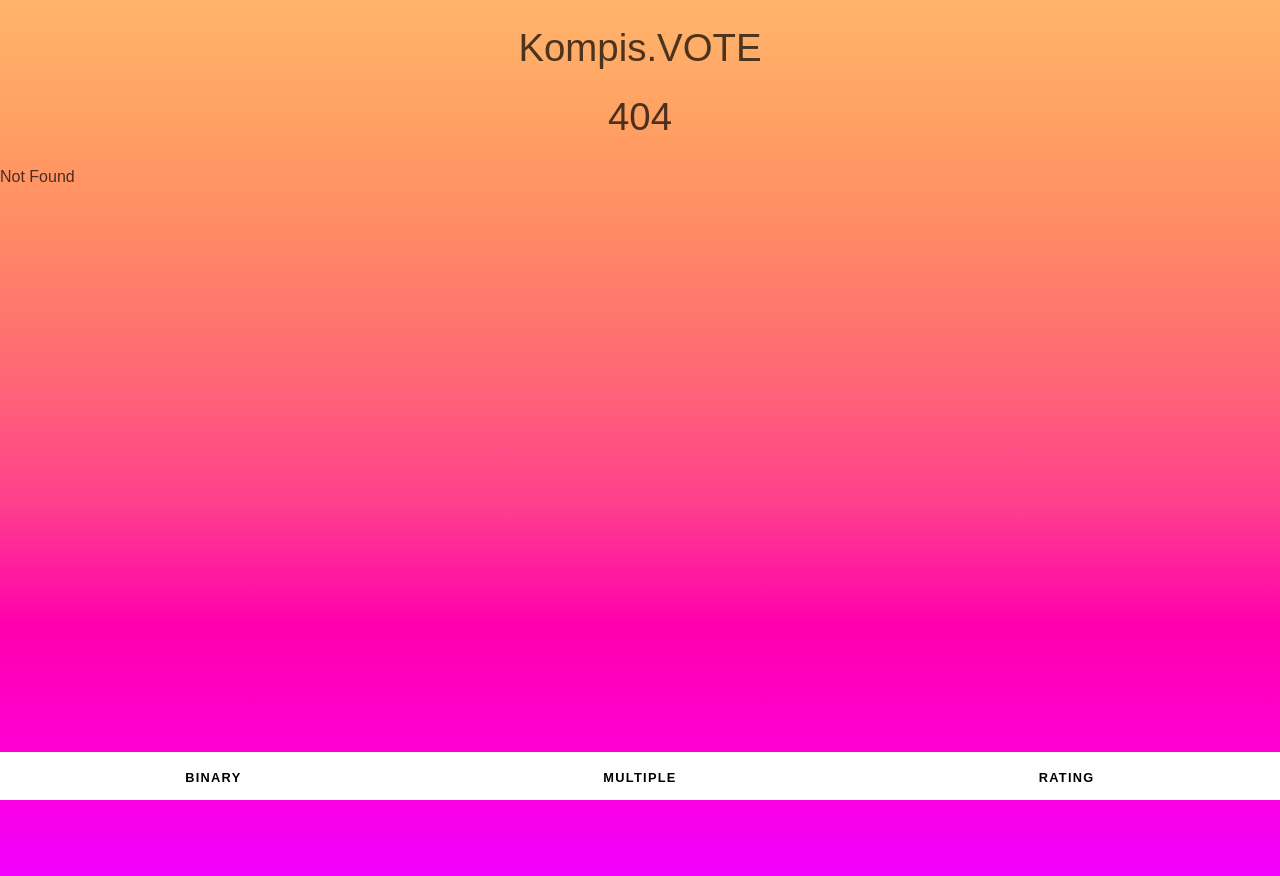
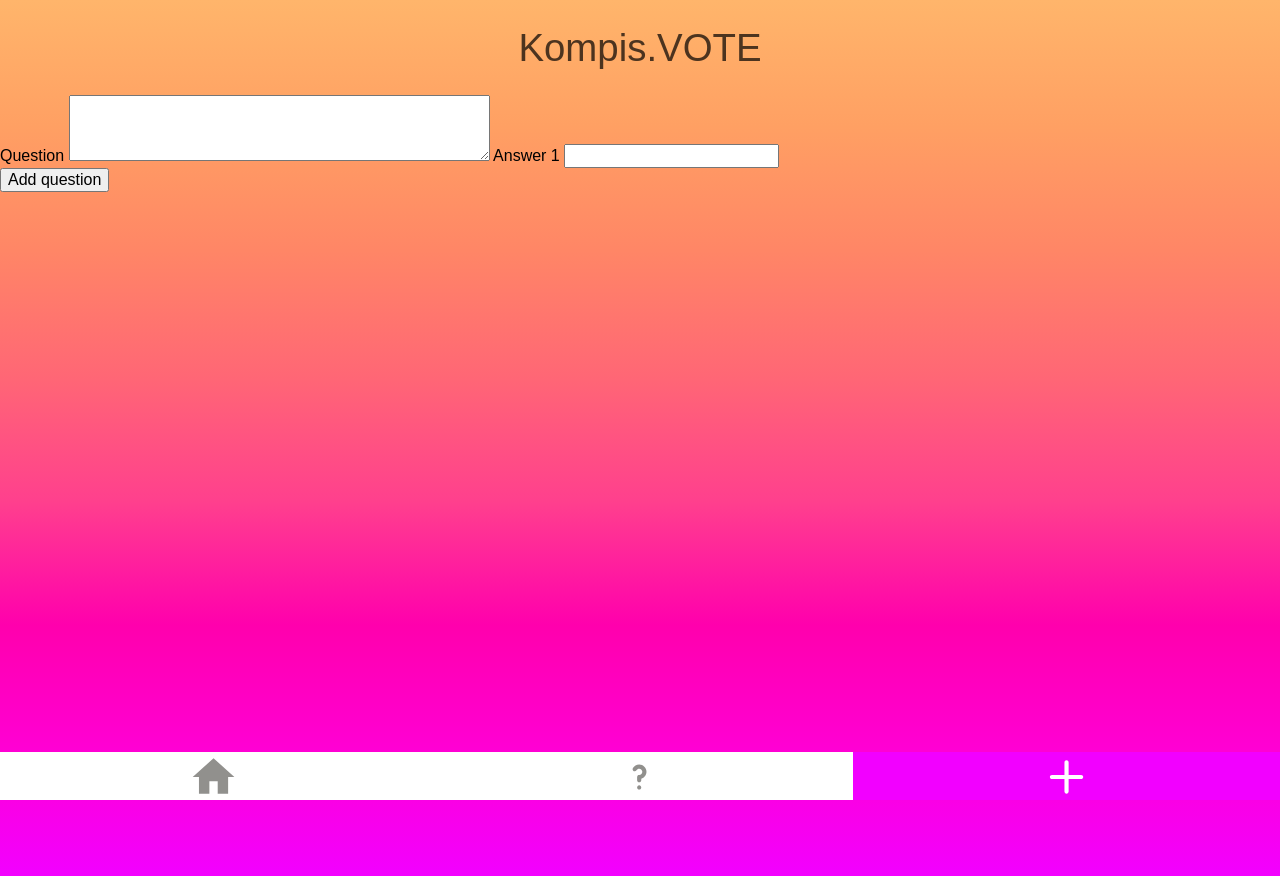
Before and after one commit to kentare/kompisvote, a SvelteKit app: page /add in a window 1280 px wide. Before the commit this address had no page. Built offline with nearby package versions, Linux system fonts and the light colour scheme.

Commit message:
feat: add new pages

```diff
--- /dev/null
+++ b/src/lib/components/icons/footer/Home.svelte
@@ -0,0 +1,14 @@
+<svg
+	xmlns="http://www.w3.org/2000/svg"
+	version="1.1"
+	width="100%"
+	height="100%"
+	viewBox="0 0 280 280"
+	color="currentColor"
+>
+	<title>mt-home</title>
+	<path
+		fill="currentColor"
+		d="M116.667 233.333v-70h46.667v70h58.333v-93.333h35l-116.667-105-116.667 105h35v93.333h58.333z"
+	/>
+</svg>
--- /dev/null
+++ b/src/lib/components/icons/footer/Plus.svelte
@@ -0,0 +1,13 @@
+<svg
+	xmlns="http://www.w3.org/2000/svg"
+	version="1.1"
+	width="100%"
+	height="100%"
+	viewBox="0 0 280 280"
+>
+	<title>ul-plus</title>
+	<path
+		fill="currentColor"
+		d="M221.667 128.333h-70v-70c0-6.443-5.223-11.667-11.667-11.667s-11.667 5.223-11.667 11.667v0 70h-70c-6.443 0-11.667 5.223-11.667 11.667s5.223 11.667 11.667 11.667v0h70v70c0 6.443 5.223 11.667 11.667 11.667s11.667-5.223 11.667-11.667v0-70h70c6.443 0 11.667-5.223 11.667-11.667s-5.223-11.667-11.667-11.667v0z"
+	/>
+</svg>
--- /dev/null
+++ b/src/lib/components/icons/footer/QuestionMark.svelte
@@ -0,0 +1,13 @@
+<svg
+	xmlns="http://www.w3.org/2000/svg"
+	version="1.1"
+	width="100%"
+	height="100%"
+	viewBox="0 0 280 280"
+>
+	<title>ul-question</title>
+	<path
+		fill="currentColor"
+		d="M178.88 110.833c-0.001-22.552-18.283-40.834-40.835-40.834-15.035 0-28.171 8.125-35.259 20.224l-0.104 0.193c-0.981 1.672-1.56 3.683-1.56 5.828 0 6.444 5.224 11.668 11.668 11.668 4.295 0 8.047-2.32 10.073-5.775l0.030-0.055c3.086-5.263 8.713-8.742 15.152-8.75h0.001c9.665 0 17.5 7.835 17.5 17.5s-7.835 17.5-17.5 17.5v0h-0.028c-0.82 0.084-1.569 0.243-2.286 0.473l0.078-0.022c-0.863 0.091-1.649 0.258-2.402 0.498l0.085-0.023c-0.689 0.378-1.283 0.783-1.834 1.239l0.019-0.015c-0.718 0.394-1.336 0.818-1.909 1.296l0.019-0.015c-0.5 0.593-0.953 1.257-1.335 1.964l-0.031 0.062c-0.401 0.492-0.774 1.042-1.098 1.624l-0.030 0.058c-0.236 0.718-0.412 1.557-0.496 2.424l-0.004 0.049c-0.187 0.592-0.333 1.29-0.411 2.008l-0.004 0.049v11.667l0.027 0.132 0.013 5.729c0.017 6.431 5.234 11.637 11.666 11.638h0.028c6.431-0.017 11.638-5.234 11.638-11.667 0-0.010 0-0.020 0-0.029v0.002l-0.018-7.716c16.945-5.154 29.076-20.612 29.145-38.914v-0.008zM129.849 190.050c-2.131 2.114-3.451 5.045-3.451 8.284 0 6.425 5.194 11.637 11.612 11.666h0.003c3.223-0.027 6.141-1.312 8.292-3.387l-0.004 0.004c2.089-2.134 3.378-5.058 3.378-8.283s-1.289-6.149-3.38-8.285l0.002 0.002c-2.149-2.007-5.044-3.239-8.226-3.239s-6.077 1.232-8.232 3.245l0.007-0.007z"
+	/>
+</svg>
--- a/src/lib/stars/stars.svelte
+++ b/src/lib/components/icons/stars/Stars.svelte
@@ -1,7 +1,7 @@
 <script>
-	import Full from './full.svelte';
-	import Half from './half.svelte';
-	import Empty from './empty.svelte';
+	import Full from './Full.svelte';
+	import Half from './Half.svelte';
+	import Empty from './Empty.svelte';
 
 	export let average;
 
--- a/src/routes/+layout.svelte
+++ b/src/routes/+layout.svelte
@@ -1,6 +1,9 @@
 <script lang="ts">
 	import '../app.css';
 	import { page } from '$app/stores';
+	import Home from '$lib/components/icons/footer/Home.svelte';
+	import Plus from '$lib/components/icons/footer/Plus.svelte';
+	import QuestionMark from '$lib/components/icons/footer/QuestionMark.svelte';
 </script>
 
 <div class="main">
@@ -12,14 +15,20 @@
 				<button>Send inn</button>
 			</div> -->
 			<ul>
-				<li class:active={$page.url.pathname === '/binary'}>
-					<a href="/binary">Binary</a>
+				<li class:active={$page.url.pathname === '/'}>
+					<a href="/">
+						<svelte:component this={Home} />
+					</a>
 				</li>
-				<li class:active={$page.url.pathname === '/multiple'}>
-					<a href="/multiple">Multiple</a>
+				<li class:active={$page.url.pathname === '/answer'}>
+					<a href="/answer">
+						<svelte:component this={QuestionMark} />
+					</a>
 				</li>
-				<li class:active={$page.url.pathname === '/rating'}>
-					<a href="/rating">Rating</a>
+				<li class:active={$page.url.pathname === '/add'}>
+					<a href="/add">
+						<svelte:component this={Plus} />
+					</a>
 				</li>
 			</ul>
 		</nav>
@@ -27,18 +36,6 @@
 </div>
 
 <style>
-	.btnwrapper {
-		display: flex;
-	}
-	button {
-		border: none;
-		background-color: white;
-		font-size: 2rem;
-		width: 50vw;
-		height: 100px;
-		margin-left: auto;
-		margin-bottom: -1px;
-	}
 	nav {
 		position: fixed;
 		bottom: 0;
@@ -50,6 +47,7 @@
 		position: relative;
 		height: 100%;
 		width: 100%;
+		color: #91908d;
 	}
 
 	nav a {
@@ -65,7 +63,7 @@
 		text-decoration: none;
 		transition: color 0.2s linear;
 		text-align: center;
-		color: black;
+		color: #91908d;
 	}
 
 	ul {
@@ -83,6 +81,7 @@
 	li.active {
 		background-color: #f200ff;
 	}
+
 	li.active a {
 		color: rgb(255, 255, 255);
 	}
--- a/src/routes/+page.svelte
+++ b/src/routes/+page.svelte
@@ -1,6 +1,6 @@
 <script lang="ts">
 	import data from '../data/data.json';
-	import Stars from '$lib/stars/stars.svelte';
+	import Stars from '$lib/components/icons/stars/Stars.svelte';
 	function getMostFrequent(arr) {
 		const hashmap = arr.reduce((acc, val) => {
 			acc[val] = (acc[val] || 0) + 1;
--- /dev/null
+++ b/src/routes/add/+page.svelte
@@ -0,0 +1,16 @@
+<script>
+	let numberOfQuestions = 1;
+	function addQuestion() {
+		numberOfQuestions++;
+	}
+</script>
+
+<form>
+	<label for="question">Question</label>
+	<textarea rows="4" cols="50" name="question" type="text" />
+	{#each Array(numberOfQuestions) as _, i}
+		<label for="answer{i}">Answer {i + 1}</label>
+		<input type="text" />
+	{/each}
+</form>
+<button on:click={addQuestion}> Add question </button>
```
Also changed, not shown: src/lib/components/icons/stars/Empty.svelte (renamed from src/lib/stars/empty.svelte), src/lib/components/icons/stars/Full.svelte (renamed from src/lib/stars/full.svelte), src/lib/components/icons/stars/Half.svelte (renamed from src/lib/stars/half.svelte).
